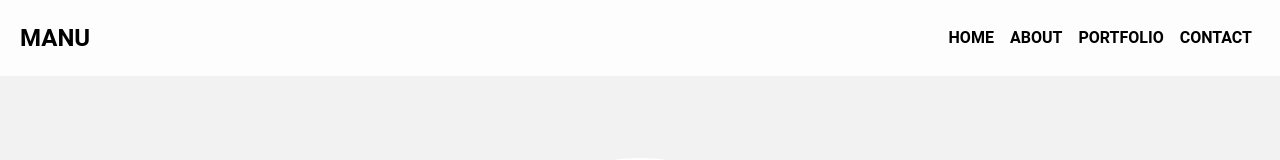
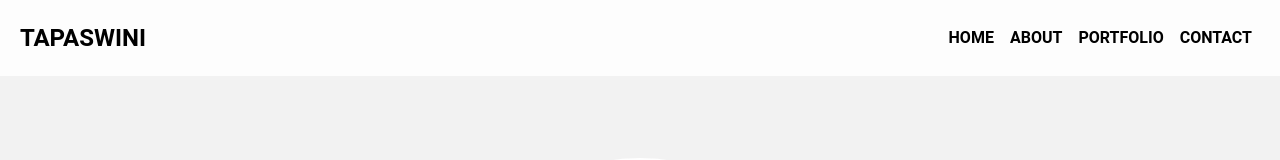
Before and after one commit to TapaswiniNayak/Portfolio, a plain HTML site: page index.html in a window 1280 px wide. Shown: the top 160 px of the page. Drawn offline with nearby package versions, Linux system fonts and the light colour scheme.

Commit message:
Update index.html

```diff
--- a/index.html
+++ b/index.html
@@ -37,7 +37,7 @@
     <!-- Navbar Start -->
     <nav id="navbar" class="black navbar navbar-expand-lg fixed-top">
         <!-- Brand -->
-        <a id="nav-logo" class="navbar-brand" href="index.html">Manu</a>
+        <a id="nav-logo" class="navbar-brand" href="index.html">Tapaswini</a>
 
         <!-- Button collapsable -->
         <button class="navbar-toggler" id="nav-btn" type="button" data-toggle="collapse"
```
